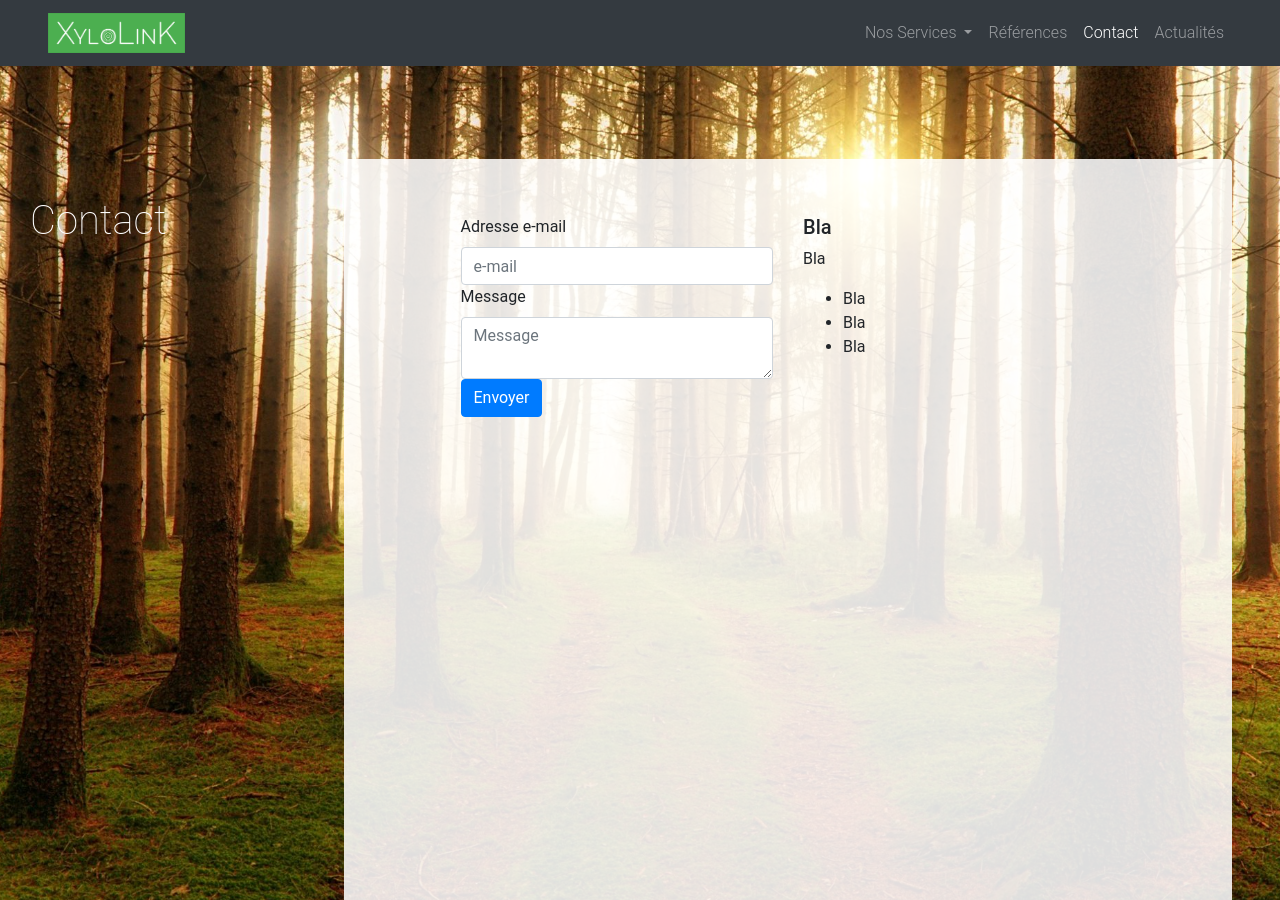
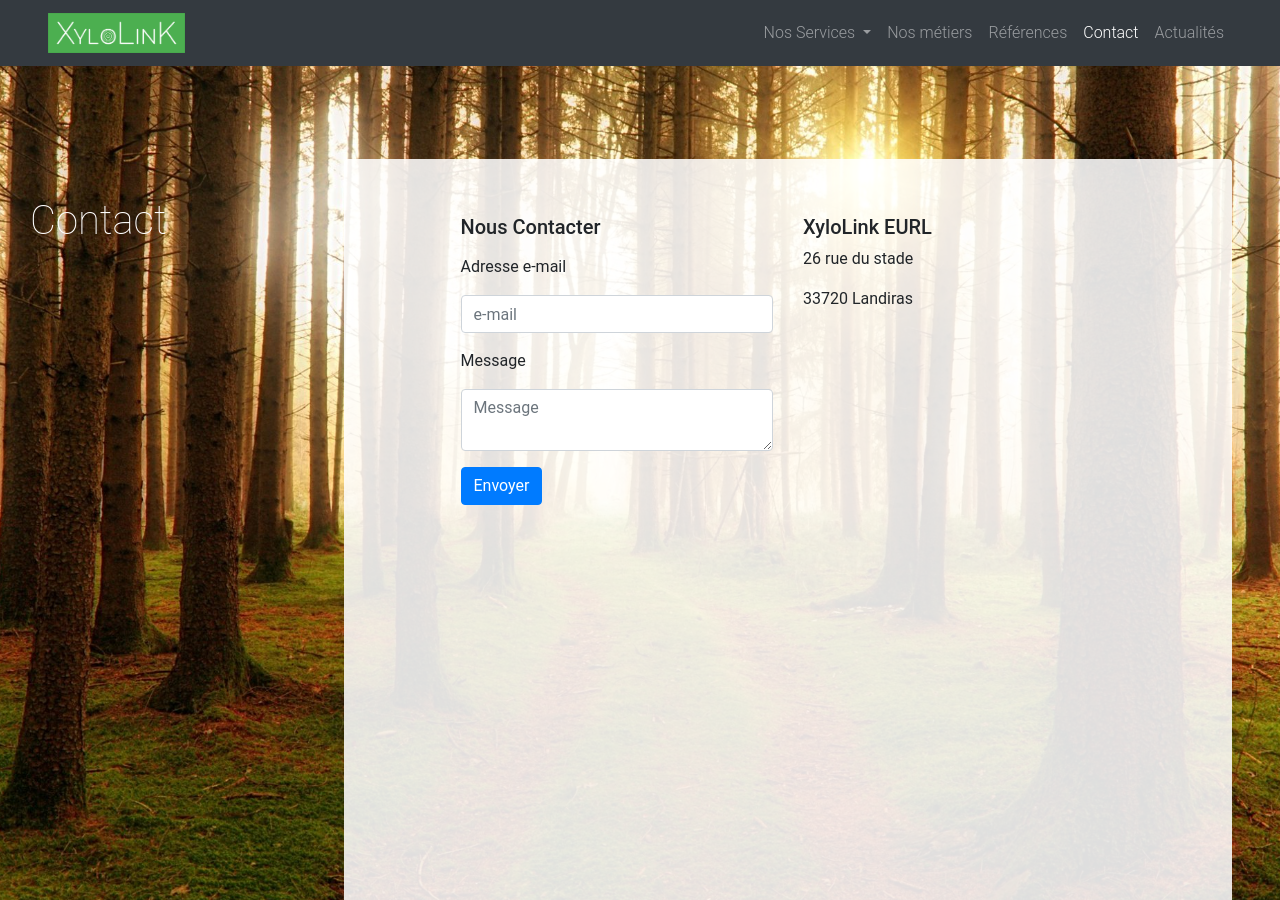
Before and after one commit to xylolink/xylolink.com, a Jekyll site: the page built from contact.html, in a window 1280 px wide and 900 px high. Built offline with Jekyll 4.4.1, drawn with Linux system fonts in a browser that asks for light colours; comment, search, counter and statistics services are not loaded.

Commit message:
set changes

```diff
--- a/_config.yml
+++ b/_config.yml
@@ -14,24 +14,6 @@
 description: > # this means to ignore newlines until "baseurl:"
   Les actions de Xylolink sont principalement menées par [Adrien Arraiolos](https://www.linkedin.com/in/adrienarraiolos),
   ingénieur agronome diplômé de l'Ecole nationale Supérieure d'Agronomie de Montpellier, spécialisé dans l'innovation technologique [AgroTIC](http://www.agrotic.org/blog/).
-presentation: |
-  Xylolink apporte son expertise dans l'innovation logistique et technologique au service de l'approvisionnement en bois.
-
-  Nos actions :
-
-  * Analyse des faiblesses des réseaux logistiques par une démarche participative en entreprise,
-  * Recherche des solutions les plus adaptées par une démarche d'accompagnement à l'innovation impliquant directement les collaborateurs de l'entreprise
-  * Développement de solutions informatiques dédiées aux activités de la filière forêt-bois (gestion de stocks, cadencement des livraisons, analyse financière, reporting...)
-  * Réalisation d'études à l'échelle de la filière (schéma de desserte, diagnostic logistique...)
-
-  Xylolink construit une démarche d’accompagnement à la mise en oeuvre des innovations retenues, dépendant directement du niveau d’autonomie de l’entreprise. Afin que l’entreprise garde la maîtrise du processus d’innovation, Xylolink favorise la montée en compétence des acteurs par leur formation et leur implication directe à toutes les étapes.
-
-  Xylolink est à la pointe de l'innovation de part son intégration à un large réseau académique en France et à l'international.
-
-  Nos références : KEDGE Business School, Ecole Supérieure du Bois, ENSTIB, INRA Nancy, Laboratoire FORAC (Université Laval à Québec), Université de Bordeaux.
-
-  Nos clients et partenaires : Les entreprises de l'approvisionnement en bois rond, les institutionnels (ORT du Grand Est, Communautés de communes MACS et Grand DAX),
-   nos confrères (Forêt Logistique conseil, Cabinet Coudert)
 baseurl: "" # the subpath of your site, e.g. /blog
 url: "http://www.xylolink.com" # the base hostname & protocol for your site
 twitter_username: xylolink
--- a/_includes/footer.html
+++ b/_includes/footer.html
@@ -1,25 +1,14 @@
-<footer id="page-footer" class="bg-dark text-light font-weight-light pt-3">
+<footer id="page-footer" class="bg-dark text-light font-weight-light pt-1">
     <div class="container">
-        <div class="row">
-            <div class="col-md-8">
-                <h3 class="text-center">A propos</h3>
+        <div class="row d-flex justify-content-center">
+            <div class="col-sm-12 col-md-10 col-lg-8 text-center">
                 <p>{{ site.description | markdownify }}</p>
             </div>
-            <div class="col-md-4">
-                <h3 class="text-center">Contact</h3>
-            </div>
         </div>
-        <hr>
         <div class="col-12 text-center">
             <pre>{{site.title}} | Powered by <a href="https://jekyllrb.com">Jekyll</a> | Site par <a href="mailto:co%6e&#116;%61&#99;t%40%61&#114;&#114;%61%69&#111;&#108;&#111;%73%2eo%76&#104;">A. Romain</a></pre>
         </div>
-        <div class="col-12 text-center">
-            <pre>{{site.slogan}}</pre>
-            <!-- Piwik Image Tracker-->
-            <img src="http://analytics.xylolink.com/piwik.php?idsite=4&rec=1" style="border:0" alt="" />
-            <!-- End Piwik -->
-        </div>
-    </div>
+    </div >
     <!-- Include all compiled plugins (below), or include individual files as needed -->
     <script src={{ "/js/jquery.min.js" | prepend: site.baseurl }}></script>
     <script src={{ "/js/bootstrap.min.js" | prepend: site.baseurl }}></script>
--- a/_layouts/default.html
+++ b/_layouts/default.html
@@ -2,23 +2,14 @@
 <html>
   {% include head.html %}
 
-  <body class="row m-0">
+  <body class="row m-0" >
     <!-- {% include header.html %}  -->
     {% include nav.html %}
-    {%- if page.title == "Xylolink" -%}
     <div
       id="header-home"
       class="parallax-bg col-12"
       style="background-image: url({{ site.baseurl }}/img/{%if page.img %}{{page.img}}{%else%}{{"banner.jpg"}}{%endif%});"
     ></div>
-    {%- else -%}
-    <div
-        id="header-home"
-        class="parallax-bg col-12"
-        style="background-image: url({{ site.baseurl }}/img/{%if page.img %}{{page.img}}{%else%}{{"banner.jpg"}}{%endif%});"
-    >
-    </div>
-    {%- endif -%}
     {%- if page.title == "Xylolink" -%}
     <div id="top-container" class="col-lg-5 col-md-12">
         <div class="container">
--- a/contact.html
+++ b/contact.html
@@ -9,21 +9,18 @@
 
 <div class="row justify-content-center text-justify mt-2">
   <div class="col-5">
+    <h5>Nous Contacter</h5>
     <form method="POST" action="https://formspree.io/contact@xylolink.com">
-            <label for="mailInput">Adresse e-mail</label>
-            <input class="form-control" type="email" name="email" placeholder="e-mail">
-            <label for="textInput">Message</label>
-            <textarea class="form-control" name="message" placeholder="Message"></textarea>
-            <button class="btn btn-primary" type="submit">Envoyer</button>
+      <label class="my-2" for="mailInput">Adresse e-mail</label>
+      <input class="form-control my-2" type="email" name="email" placeholder="e-mail" />
+      <label class="my-2" for="textInput">Message</label>
+      <textarea class="form-control my-2" name="message" placeholder="Message"></textarea>
+      <button class="btn btn-primary my-2" type="submit">Envoyer</button>
     </form>
   </div>
   <div class="col-5">
-            <h5>Bla</h5>
-            <p>Bla</p>
-            <ul>
-                <li>Bla</li>
-                <li>Bla</li>
-                <li>Bla</li>
-            </ul>
+    <h5>XyloLink EURL</h5>
+    <p>26 rue du stade</p>
+    <p>33720 Landiras</p>
   </div>
 </div>
--- a/css/main.scss
+++ b/css/main.scss
@@ -43,7 +43,7 @@
   // background-image: url(/img/topography.png);
   position: sticky;
   top: 0px;
-  z-index: 10;
+  z-index: 100;
 }
 
 // .sticky-bg {
@@ -53,10 +53,11 @@
 //   height: 85vh;
 //   border-bottom: solid 8px #d7d6e4;
 // }
-@include media-breakpoint-down(md) {
+
+@mixin sm-screen {
   #top-container {
     position: relative;
-    margin-top: -100vh;
+    margin-top: -95vh;
   }
   #top-container-page {
     position: relative;
@@ -76,7 +77,7 @@
   }
 }
 
-@include media-breakpoint-up(lg) {
+@mixin md-screen {
   #top-container {
     position: sticky;
     top: 67px;
@@ -104,6 +105,16 @@
   }
 }
 
+@include media-breakpoint-down(md) {
+  @include sm-screen;
+}
+
+@include media-breakpoint-up(lg){
+  @include md-screen;
+}
+
+
+
 #title-logo {
   width: 100%;
   height: auto;
@@ -129,17 +140,13 @@
   max-height: 25vh;
 }
 
+.min-h-190px {
+  min-height: 190px;
+}
+
 #main-slogan {
   min-height: 75vh;
 }
-
-
-
-@include media-breakpoint-down(md) {
-
-}
-
-
 
 #main-content {
   background-color: rgba(255, 255, 255, 0.87);
```
Also changed, not shown: index.html (+6 -4 lines), metiers.html (added, +56 -0 lines). Lines whose indentation alone changed are shown as unchanged.
